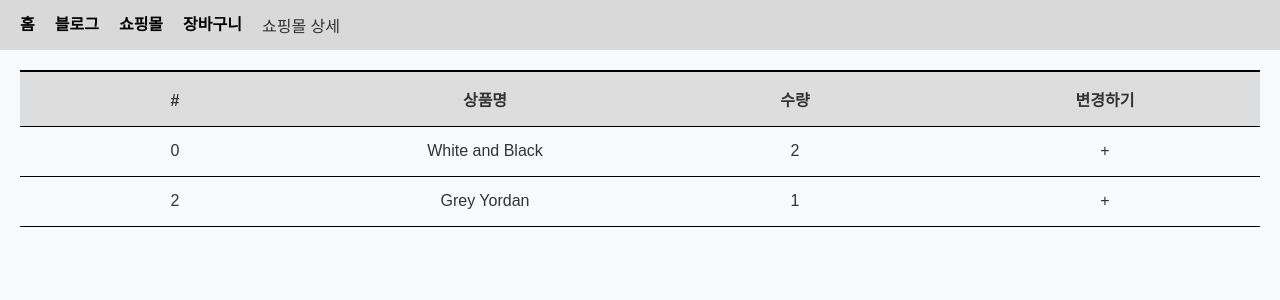
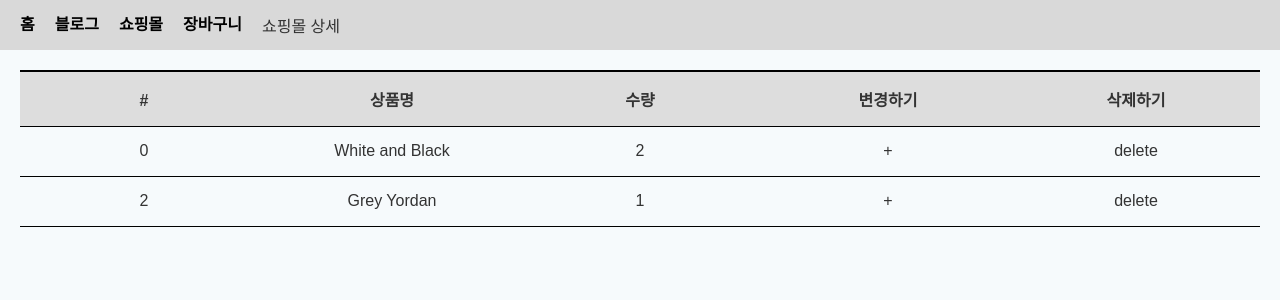
Before and after one commit to DongJae-Fn-Ing/react-fe, a React (Create React App) app: page /cart in a window 1280 px wide. Shown: the top 300 px of the page. Built offline with nearby package versions, Linux system fonts and the light colour scheme; a web font is replaced by a local one.

Commit message:
Redux state add

```diff
--- a/src/pages/cart/index.js
+++ b/src/pages/cart/index.js
@@ -1,7 +1,7 @@
 import React from "react";
 import Styled from "./styled";
 import { useDispatch, useSelector } from "react-redux";
-import { countUp } from "../../store/shopBasket/shopBasket";
+import { countUp, cartDel } from "../../store/shopBasket/shopBasket";
 
 function Cart() {
   let stateData = useSelector((state) => {
@@ -18,6 +18,7 @@ function Cart() {
             <th>상품명</th>
             <th>수량</th>
             <th>변경하기</th>
+            <th>삭제하기</th>
           </tr>
         </thead>
         <tbody>
@@ -37,6 +38,16 @@ function Cart() {
                     +
                   </button>
                 </td>
+                <td>
+                  <button
+                    type="button"
+                    onClick={() => {
+                      dispatch(cartDel(data.id));
+                    }}
+                  >
+                    delete
+                  </button>
+                </td>
               </tr>
             );
           })}
--- a/src/store/shopBasket/shopBasket.js
+++ b/src/store/shopBasket/shopBasket.js
@@ -15,14 +15,21 @@ let shopBasket = createSlice({
         name: add.payload.title,
         count: 1,
       };
-      state.push(obj);
-
-      //장바구니 삭제기능 추가고민
-      //장바구니 중복값 추가하면 수치 증가
+      let index = state.findIndex((test) => test.id === obj.id);
+      if (index === obj.id) {
+        alert("이미 있으므로 수량증가");
+        state[obj.id].count++;
+      } else {
+        state.push(obj);
+      }
+    },
+    cartDel(state, i) {
+      let index = state.findIndex((obj) => obj.id === i.payload);
+      state.splice(index, 1);
     },
   },
 });
 
-export let { countUp, cartAdd } = shopBasket.actions;
+export let { countUp, cartAdd, cartDel } = shopBasket.actions;
 
 export default shopBasket;
```
Also changed, not shown: 1 other file (tests, documents, lock files or other folders).
